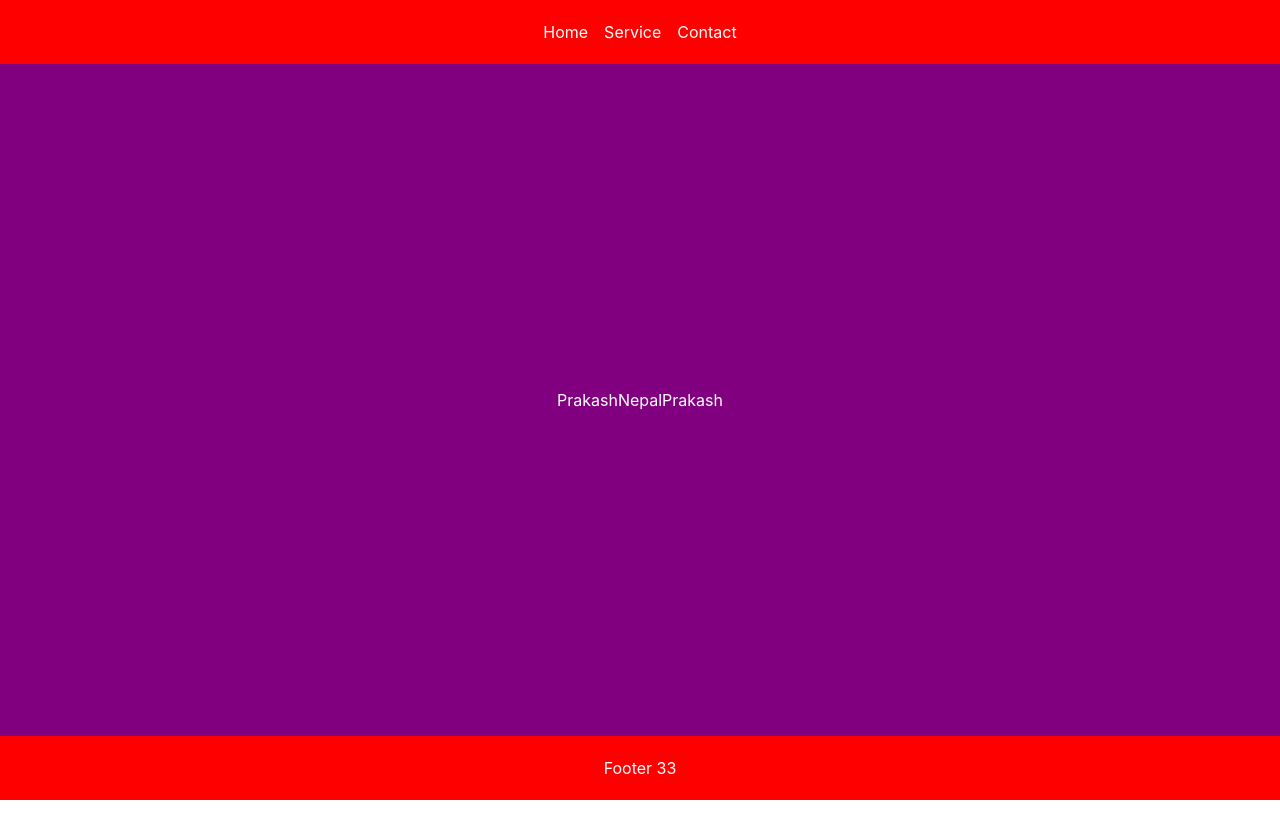
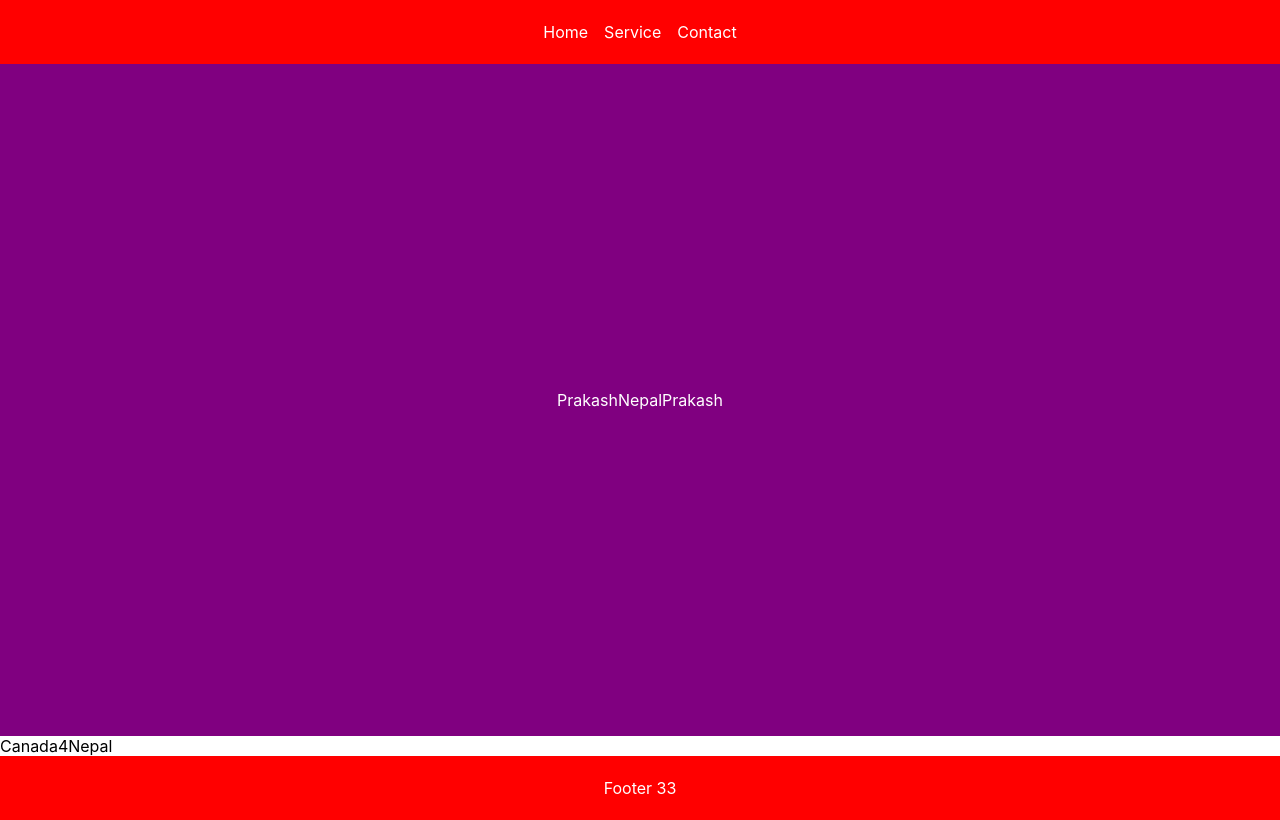
Before and after one commit to sansubed/ReactBackendFrontend, a React (Vite) app: page / in a window 1280 px wide. Built offline with nearby package versions, Linux system fonts and the light colour scheme.

Commit message:
array and object

```diff
--- a/src/App.jsx
+++ b/src/App.jsx
@@ -5,11 +5,25 @@ import Header from './header/header'
 import Home from './home/home'
 
 function App() {
-  const country = 'Nepal'
+  // array in JS
+  const countryArr = ['USA', 'India', 'Nepal', 'Canada']
+
+  console.log(countryArr)
+
+  const countryObj = {
+    currentCountry: 'USA',
+    homeCountry: 'Nepal',
+    futureCountry: 'Canada',
+  }
+
+  console.log(countryObj)
   return (
     <div>
       <Header />
       <Home />
+      {countryArr[3]}
+      {countryArr.length}
+      {countryObj.homeCountry}
       <Footer />
     </div>
   )
```
Also changed, not shown: src/main.jsx (+6 -6 lines).
